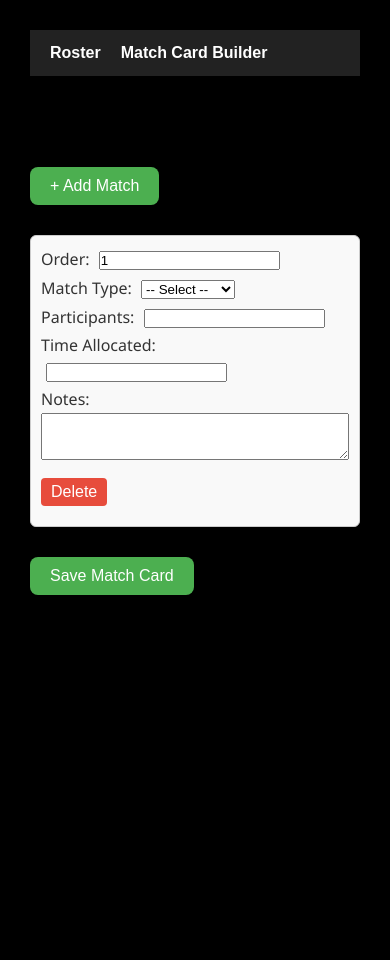
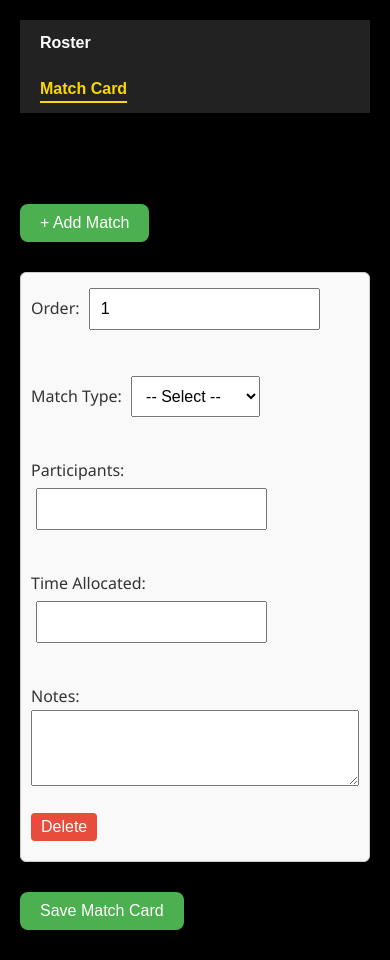
Before and after one commit to JarynMcG/WrestlingWroster, a website: page public/matchcard.html in a window 390 px wide. Both pictures are taken after a click on the button "+ Add Match". Before the commit the page ends 844 px from the top, so only its background shows below. Drawn offline with nearby package versions, Linux system fonts and the light colour scheme; no server answers.

Commit message:
Added navbar

```diff
--- a/public/matchcard.html
+++ b/public/matchcard.html
@@ -2,7 +2,7 @@
 <html lang="en">
 <head>
   <meta charset="UTF-8">
-  <title>Match Card Builder</title>
+  <title>Match Card</title>
   <link rel="stylesheet" href="style.css">
   <script src="https://cdn.jsdelivr.net/npm/sortablejs@1.15.0/Sortable.min.js"></script>
   <style>
@@ -11,11 +11,13 @@
     #matchList { margin-top: 20px; }
     #saveBtn { margin-top: 20px; }
   </style>
+  <meta name="viewport" content="width=device-width, initial-scale=1.0">
 </head>
+
 <body>
     <nav class="navbar">
-        <a href="index.html">Roster</a>
-        <a href="matchcard.html">Match Card Builder</a>
+        <a href="index.html" class="${location.pathname.includes('index') ? 'active' : ''}">Roster</a>
+        <a href="matchcard.html" class="${location.pathname.includes('matchcard') ? 'active' : ''}">Match Card</a>
       </nav>
   <h1>Match Card Builder</h1>
 
@@ -124,6 +126,13 @@ const sortable = new Sortable(document.getElementById('matchList'), {
     }
   });
 
+      // Highlight the active nav link
+      const navLinks = document.querySelectorAll('.navbar a');
+      navLinks.forEach(link => {
+        if (window.location.pathname.includes(link.getAttribute('href'))) {
+          link.classList.add('active');
+        }
+      });
 
   </script>
 </body>
--- a/public/style.css
+++ b/public/style.css
@@ -10,7 +10,19 @@
     background: #000000;
     color: #333;
     line-height: 1.6;
-    padding: 30px;
+    padding: 20px;
+    font-size: 16px;  }
+
+  .info-card {
+    width: 100%;
+    max-width: 600px;
+    margin: 0 auto 20px;
+  }
+
+  input, select, textarea {
+    box-sizing: border-box;
+    padding: 10px;
+    font-size: 1em;
   }
 
   /* Header */
@@ -138,3 +150,38 @@ button {
   .navbar a:hover {
     text-decoration: underline;
   }
+
+  .navbar a.active {
+    color: #ffd700; /* gold highlight */
+    border-bottom: 2px solid #ffd700;
+  }
+
+
+  /* Media Queries */
+
+  @media (max-width: 768px) {
+    .info-card {
+      font-size: 0.95em;
+      padding: 10px;
+    }
+
+    .navbar {
+      flex-direction: column;
+      align-items: flex-start;
+    }
+
+    .match label {
+      display: block;
+      margin-bottom: 10px;
+    }
+
+    .submitbutton iframe {
+      width: 100%;
+    }
+  }
+
+  @media (max-width: 600px) {
+    .container {
+      flex-direction: column;
+    }
+  }
```
Also changed, not shown: public/index.html (+10 -5 lines).
